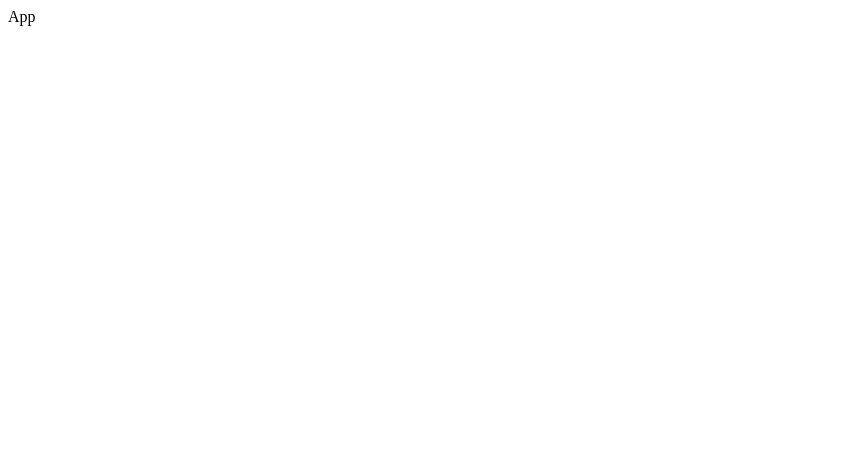
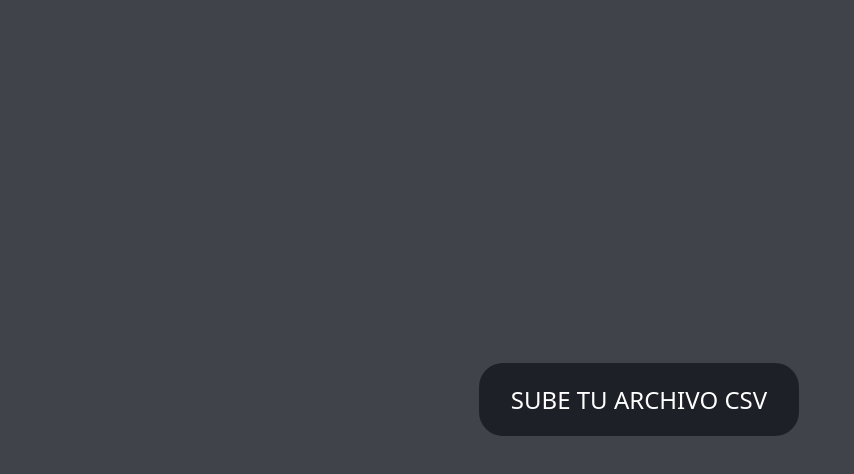
Before and after one commit to WilerMS/csv-scanner, a React (Vite) app in the folder frontend/: page / in a window 1280 px wide. Shown: the top 474 px of the page, without its empty margins (0-854 px from the left). Built offline with nearby package versions, Linux system fonts and the light colour scheme; the HTML template or start-up script is replaced by a standard one.

Commit message:
add file uploader

```diff
--- a/frontend/src/App.tsx
+++ b/frontend/src/App.tsx
@@ -1,6 +1,25 @@
+import { useState } from 'react'
+import FileUploader from './components/FileUploader'
+
 const App = () => {
+  const [data, setData] = useState([])
+
+  const handleUploadFile = (file: File) => {
+    const formData = new FormData()
+    formData.append('file', file)
+
+    console.log(file)
+  }
+
   return (
-    <div>App</div>
+    <div className="w-full h-screen bg-[#40434a] flex items-center justify-center">
+
+      <FileUploader onSelectFile={handleUploadFile} />
+
+      <div className="bg-primary-700 rounded-xl shadow-2xl glassmorfism">
+
+      </div>
+    </div>
   )
 }
 
--- /dev/null
+++ b/frontend/src/components/FileUploader.tsx
@@ -0,0 +1,33 @@
+import React, { type FC } from 'react'
+
+interface FileUploaderProps {
+  onSelectFile: (file: File) => void
+}
+
+const FileUploader: FC<FileUploaderProps> = ({ onSelectFile }) => {
+  const handleChange = (e: React.ChangeEvent<HTMLInputElement>) => {
+    const files = e.currentTarget.files
+    if (!files) return
+    onSelectFile(files[0])
+  }
+
+  return (
+    <div className='transition hover:scale-105 hover:shadow-2xl'>
+      <label
+        htmlFor="file"
+        className='text-2xl uppercase cursor-pointer py-5 px-8 rounded-3xl text-white bg-primary-700'
+      >
+        Sube tu archivo CSV
+      </label>
+      <input
+        id='file'
+        type="file"
+        className='hidden'
+        accept='text/csv'
+        onChange={handleChange}
+      />
+    </div>
+  )
+}
+
+export default FileUploader
--- /dev/null
+++ b/frontend/src/index.css
@@ -0,0 +1,10 @@
+@tailwind base;
+@tailwind components;
+@tailwind utilities;
+
+.glassmorfism {
+  backdrop-filter: blur( 4px );
+  -webkit-backdrop-filter: blur( 4px );
+  border-radius: 10px;
+  border: 1px solid rgba( 255, 255, 255, 0.18 );
+}
```
